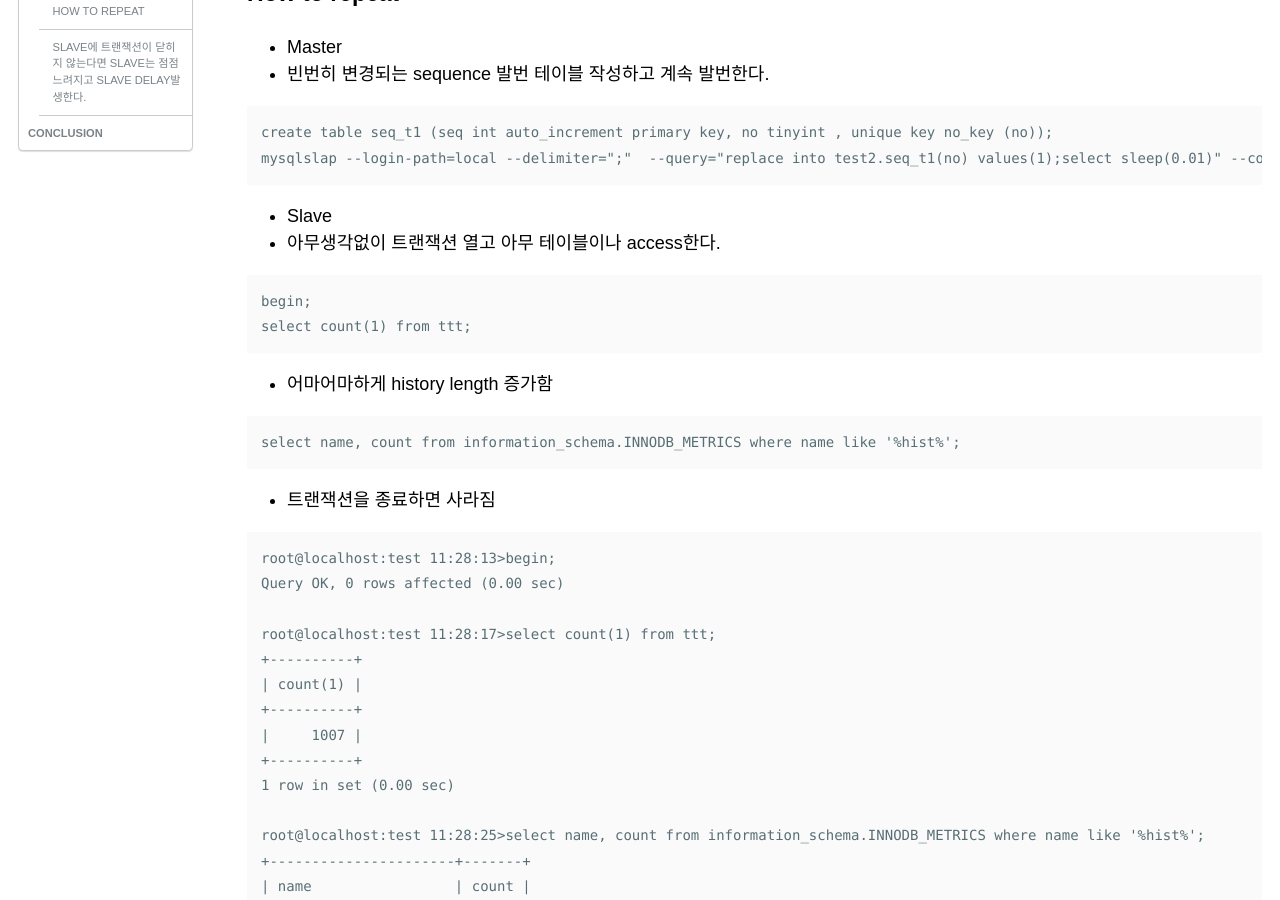
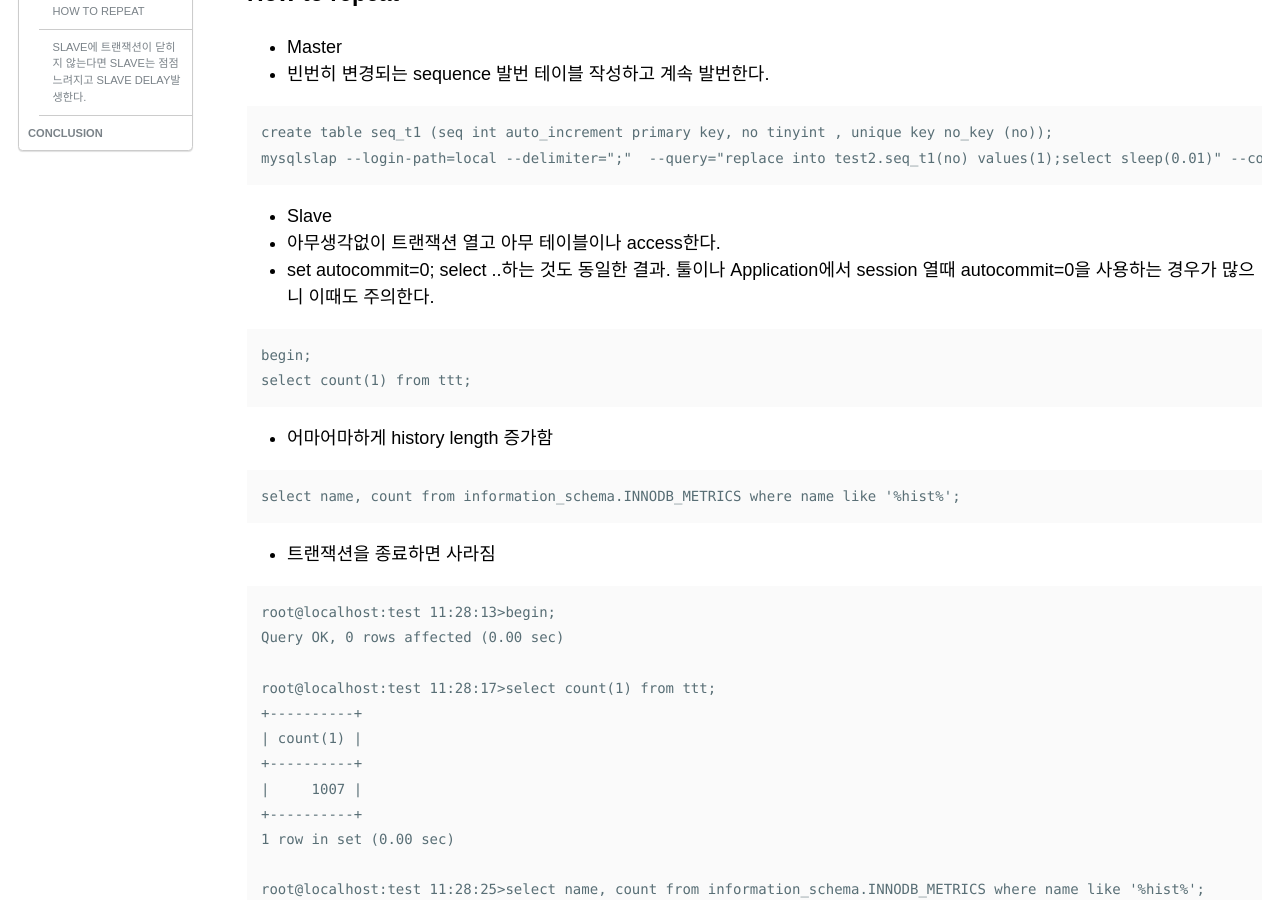
Before and after one commit to minsql/minsql.github.io, a Jekyll site: the page built from _posts/blog/2020-06-08-MySQL slave delay under long history list.md, in a window 1280 px wide and 900 px high, scrolled down 595 px. Built offline with Jekyll 4.4.1, drawn with Linux system fonts in a browser that asks for light colours; nearby versions of some CDN libraries; some web fonts are replaced; comment, search, counter and statistics services are not loaded; some of the changed text lies outside the part shown.

Commit message:
Update post

````diff
--- a/_posts/blog/2020-06-08-MySQL slave delay under long history list.md
+++ b/_posts/blog/2020-06-08-MySQL slave delay under long history list.md
@@ -34,6 +34,7 @@ mysqlslap --login-path=local --delimiter=";"  --query="replace into test2.seq_t1
 
 * Slave
 - 아무생각없이 트랜잭션 열고 아무 테이블이나 access한다.
++ set autocommit=0; select ..하는 것도 동일한 결과. 툴이나 Application에서 session 열때 autocommit=0을 사용하는 경우가 많으니 이때도 주의한다.
 
 ```
 begin;
@@ -97,3 +98,4 @@ root@localhost:test 11:29:03>select name, count from information_schema.INNODB_M
 * Slave에서 repeatable_read 를 써야하나?
 * tranasction을 잘 닫자.
 * transaction을 짧게 가져가자.
+* history length를 모니터링한다. 10k넘으면 hangup 전조증상임.
````
Also changed, not shown: 1 other file.
